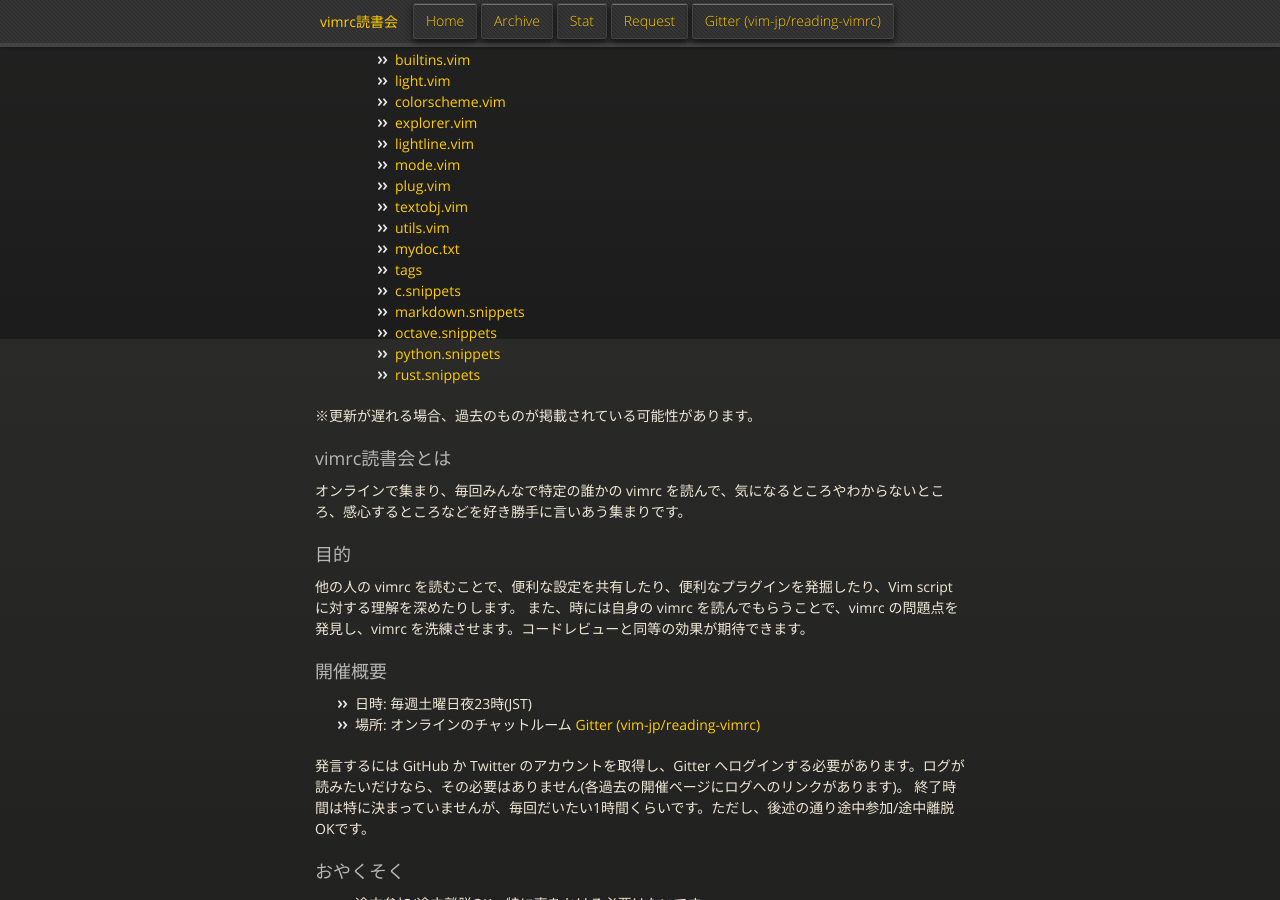
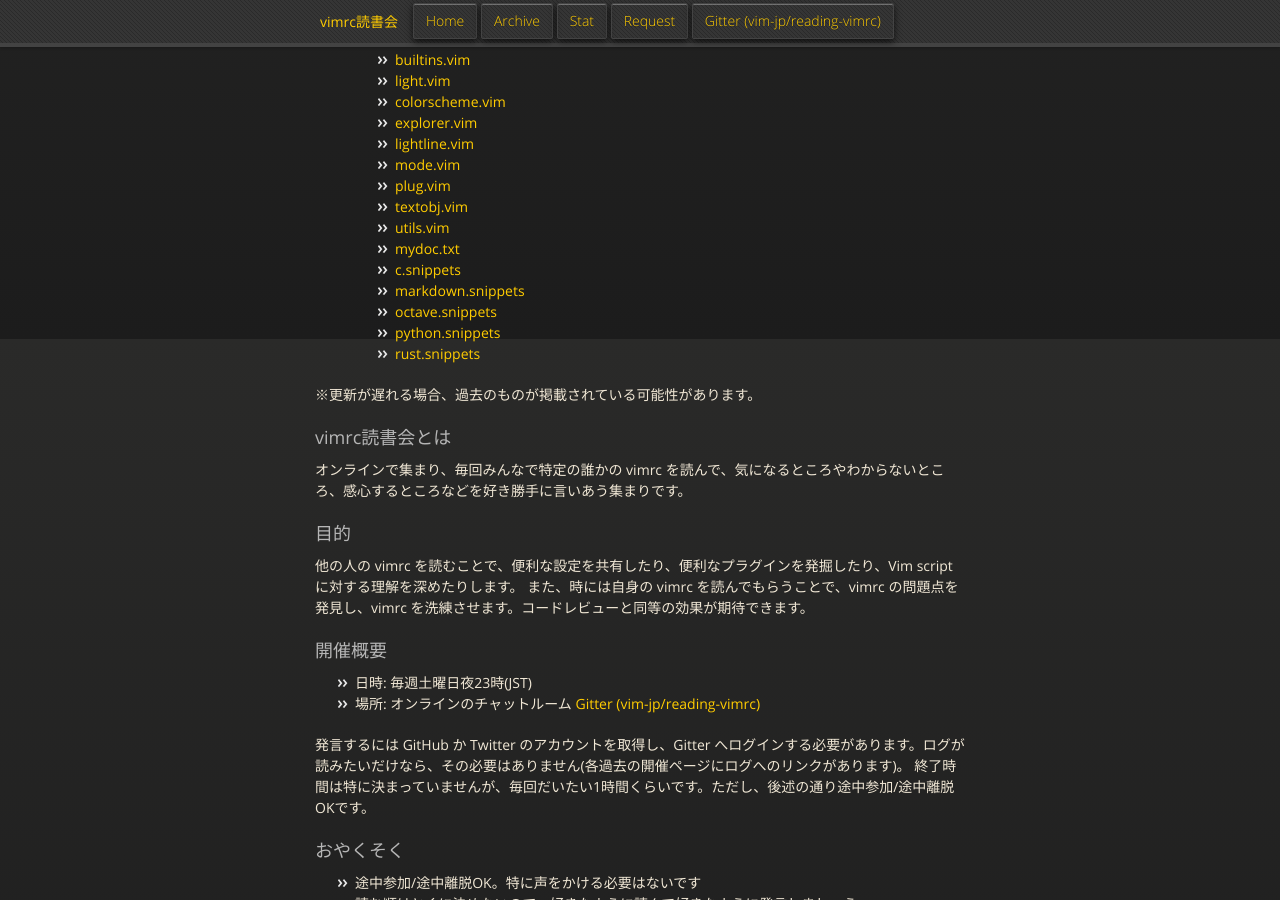
Before and after one commit to vim-jp/reading-vimrc, a Jekyll site: the page built from index.md, in a window 1280 px wide and 900 px high, scrolled down 561 px. Built offline with Jekyll 4.4.1, drawn with Linux system fonts in a browser that asks for light colours; nearby versions of some CDN libraries.

Commit message:
Update the next information: #522 sainnhe

```diff
--- a/_data/next.yml
+++ b/_data/next.yml
@@ -80,9 +80,6 @@
         https://github.com/sainnhe/dotfiles/blob/master/.config/nvim/doc/mydoc.txt
       hash: null
       name: mydoc.txt
-    - url: https://github.com/sainnhe/dotfiles/blob/master/.config/nvim/doc/tags
-      hash: null
-      name: tags
     - url: >-
         https://github.com/sainnhe/dotfiles/blob/master/.config/nvim/snippets/c.snippets
       hash: null
```
